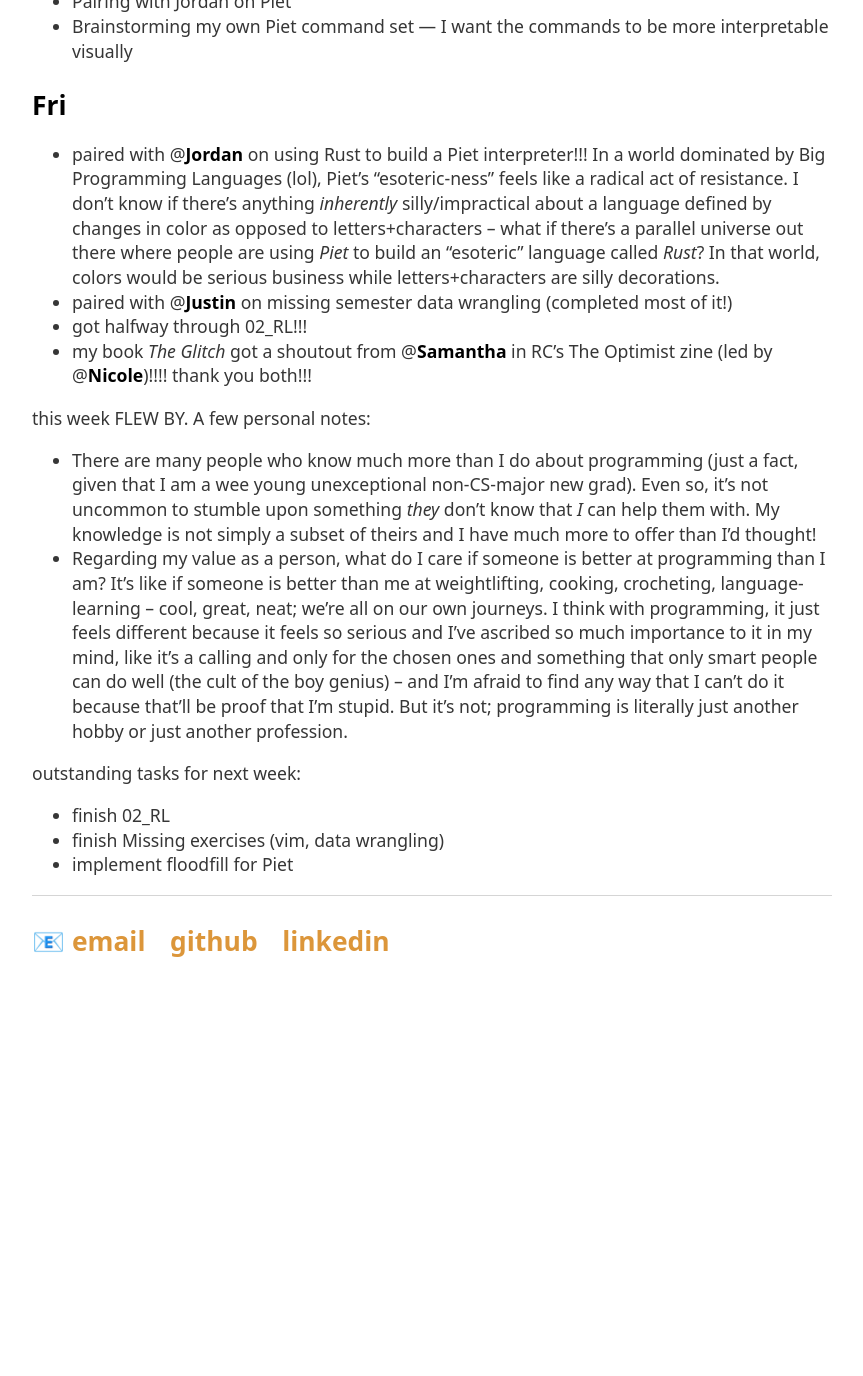
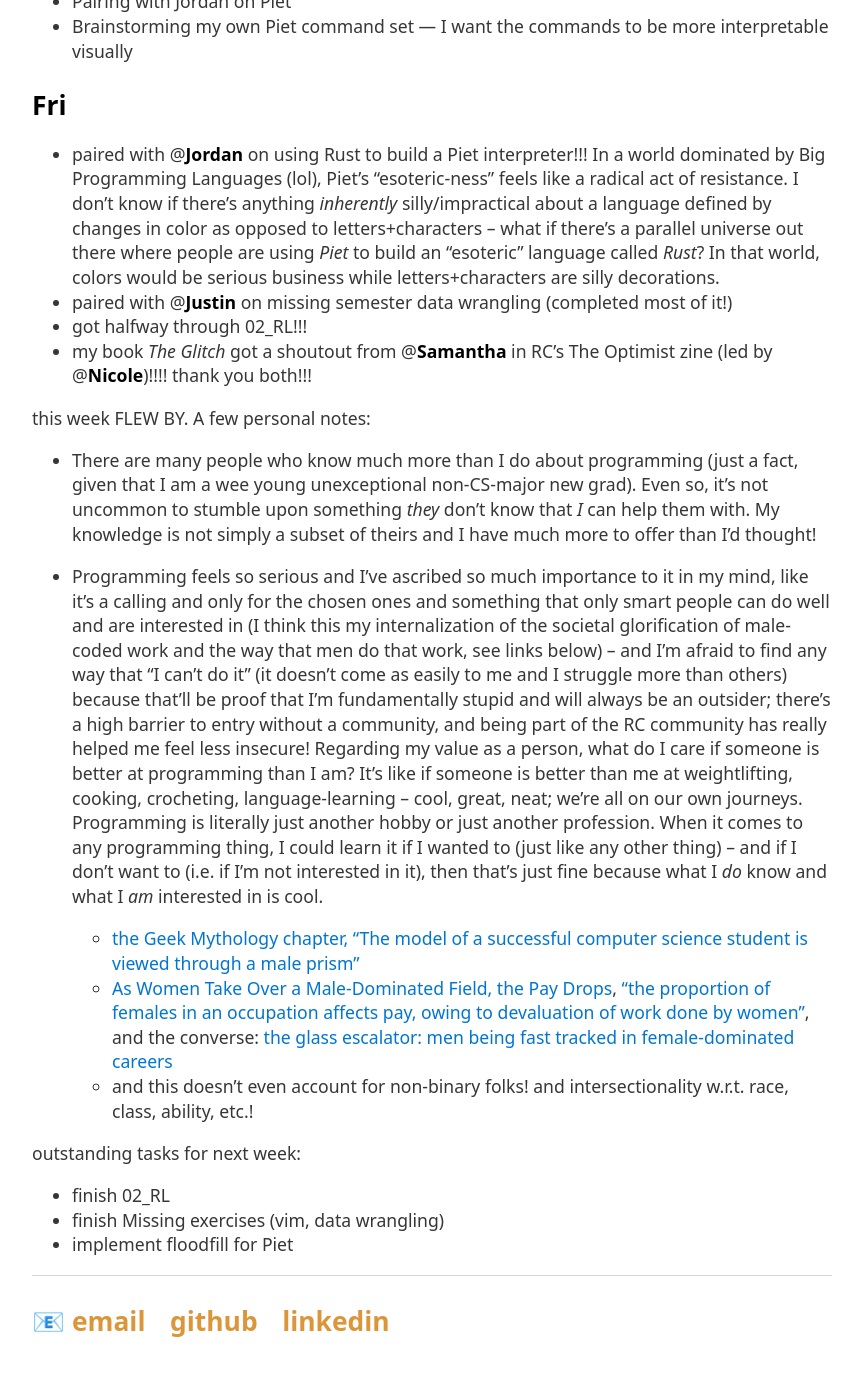
Before and after one commit to grkw/grkw.github.io, a Jekyll site: the page built from _posts/2024-11-22-rc-week3.md, in a window 1280 px wide and 1400 px high, scrolled down 1369 px. Shown: the top 1376 px of the window, without its empty margins (208-1071 px from the left). Built offline with Jekyll 4.4.1, drawn with Linux system fonts in a browser that asks for light colours; before the commit the page ends 2389 px from its top, so only the background shows below that.

Commit message:
Update blog post after more thoughts

```diff
--- a/_posts/2024-11-22-rc-week3.md
+++ b/_posts/2024-11-22-rc-week3.md
@@ -55,7 +55,11 @@
 A few personal notes:
 
 - There are many people who know much more than I do about programming (just a fact, given that I am a wee young unexceptional non-CS-major new grad). Even so, it's not uncommon to stumble upon something _they_ don't know that _I_ can help them with. My knowledge is not simply a subset of theirs and I have much more to offer than I'd thought!
-- Regarding my value as a person, what do I care if someone is better at programming than I am? It's like if someone is better than me at weightlifting, cooking, crocheting, language-learning -- cool, great, neat; we're all on our own journeys. I think with programming, it just feels different because it feels so serious and I've ascribed so much importance to it in my mind, like it's a calling and only for the chosen ones and something that only smart people can do well (the cult of the boy genius) -- and I'm afraid to find any way that I can't do it because that'll be proof that I'm stupid. But it's not; programming is literally just another hobby or just another profession.
+- Programming feels so serious and I've ascribed so much importance to it in my mind, like it's a calling and only for the chosen ones and something that only smart people can do well and are interested in (I think this my internalization of the societal glorification of male-coded work and the way that men do that work, see links below) -- and I'm afraid to find any way that "I can't do it" (it doesn't come as easily to me and I struggle more than others) because that'll be proof that I'm fundamentally stupid and will always be an outsider; there's a high barrier to entry without a community, and being part of the RC community has really helped me feel less insecure! Regarding my value as a person, what do I care if someone is better at programming than I am? It's like if someone is better than me at weightlifting, cooking, crocheting, language-learning -- cool, great, neat; we're all on our own journeys. Programming is literally just another hobby or just another profession. When it comes to any programming thing, I could learn it if I wanted to (just like any other thing) -- and if I don't want to (i.e. if I'm not interested in it), then that's just fine because what I _do_ know and what I _am_ interested in is cool.
+
+  - [the Geek Mythology chapter, "The model of a successful computer science student is viewed through a male prism"](https://we.riseup.net/assets/459427/Margolis+Jane+Fisher+Allan+Unlocking+the+Clubhouse+Women+in+Computing.pdf)
+  - [As Women Take Over a Male-Dominated Field, the Pay Drops](https://www.nytimes.com/2016/03/20/upshot/as-women-take-over-a-male-dominated-field-the-pay-drops.html), ["the proportion of females in an occupation affects pay, owing to devaluation of work done by women"](https://academic.oup.com/sf/article-abstract/88/2/865/2235342?login=false), and the converse: [the glass escalator: men being fast tracked in female-dominated careers](https://en.wikipedia.org/wiki/Glass_escalator?useskin=vector)
+  - and this doesn't even account for non-binary folks! and intersectionality w.r.t. race, class, ability, etc.!
 
 outstanding tasks for next week:
 
```
